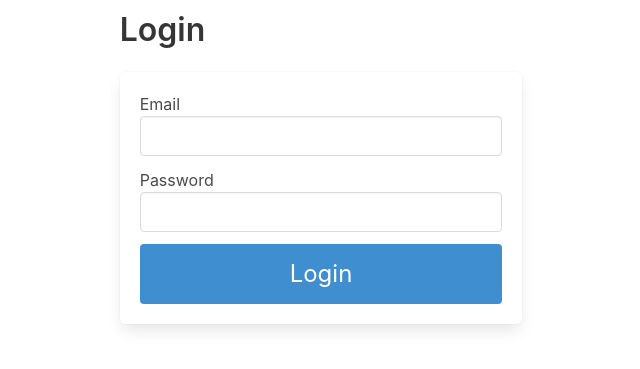
After one commit to MUMT-IT/flask-demo-and-recipes, a Flask app: page /login in a window 1280 px wide. The commit adds this page. Shown: the top 369 px of the page, without its empty margins (319-959 px from the left). Run offline with Flask 2, Linux system fonts and the light colour scheme; some libraries are stand-ins or nearby versions.

Commit message:
Added condition for authentication login-logout button and added login page in template.

```diff
--- /dev/null
+++ b/app/templates/auth/login.html
@@ -0,0 +1,37 @@
+{% extends "base.html" %}
+{% block content %}
+    <div class="column is-4 is-offset-4">
+    <h3 class="title">Login</h3>
+    <div class="box">
+        {% with messages = get_flashed_messages() %}
+        {% if messages %}
+            <div class="notification is-danger">
+                {{ messages[0] }}
+            </div>
+        {% endif %}
+        {% endwith %}
+        <form method="POST">
+             {{ form.hidden_tag() }}
+            <div class="field">
+                <label>{{ form.email.label }}</label>
+                <div class="control">
+                    {{ form.email(class="input") }}
+                </div>
+            </div>
+            <div class="field">
+                <label>{{ form.password.label }}</label>
+                <div class="control">
+                    {{ form.password(class="input") }}
+                </div>
+            </div>
+{#            <div class="field">#}
+{#                <label class="checkbox">#}
+{#                    <input type="checkbox">#}
+{#                    Remember me#}
+{#                </label>#}
+{#            </div>#}
+            <button class="button is-block is-info is-large is-fullwidth">Login</button>
+        </form>
+    </div>
+</div>
+{% endblock %}
--- a/app/templates/index.html
+++ b/app/templates/index.html
@@ -4,5 +4,11 @@
 <div class="container">
     <h1 class="title has-text-info has-text-centered">Welcome to MIS Demo</h1>
     <a href="{{ url_for('show_menu') }}" class="button is-link">Menu</a>
+    <h2 class="subtitle">{{ current_user.name }}</h2>
+    {% if current_user.is_authenticated %}
+    <a href="{{ url_for('logout') }}" class="button is-link">Log out</a>
+    {% else %}
+    <a href="{{ url_for('login') }}" class="button is-link">Log in</a>
+    {% endif %}
 </div>
 {% endblock %}
```
